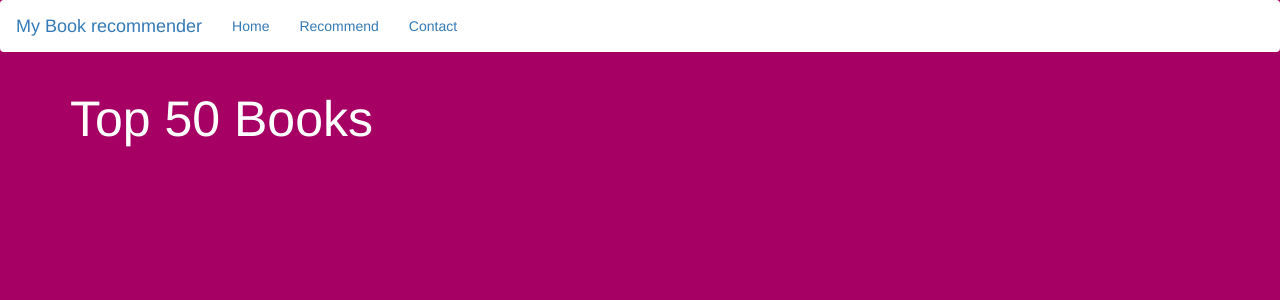
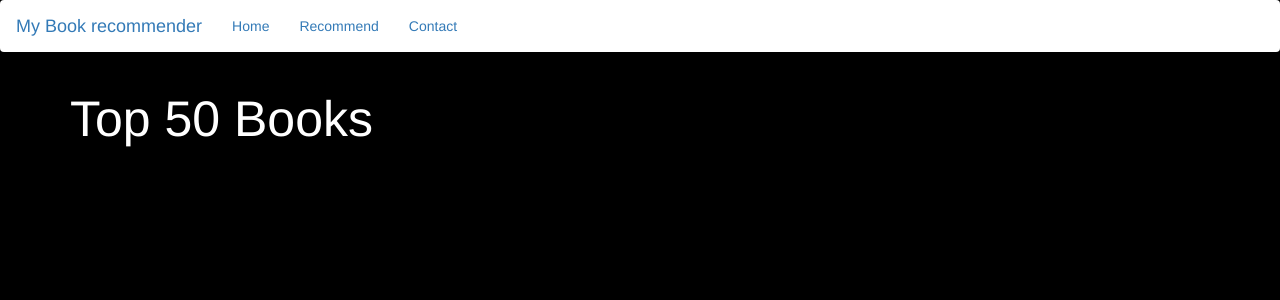
Before and after one commit to Shreyshukl/Book-recommendation-system-, a Flask app: page / in a window 1280 px wide. Shown: the top 300 px of the page. Run offline with Flask 3, Linux system fonts and the light colour scheme; parts of the project's set-up code (start-up, migrations or seed data) failed here and were passed over.

Commit message:
Update index.html

```diff
--- a/templates/index.html
+++ b/templates/index.html
@@ -11,7 +11,7 @@
         color:white
     }
 </style>
-<body style="background-color:#a60064">
+<body style="background-color:#000000">
 
     <nav class="navbar" style="background-color:#ffffff">
         <a class="navbar-brand">My Book recommender</a>
```
